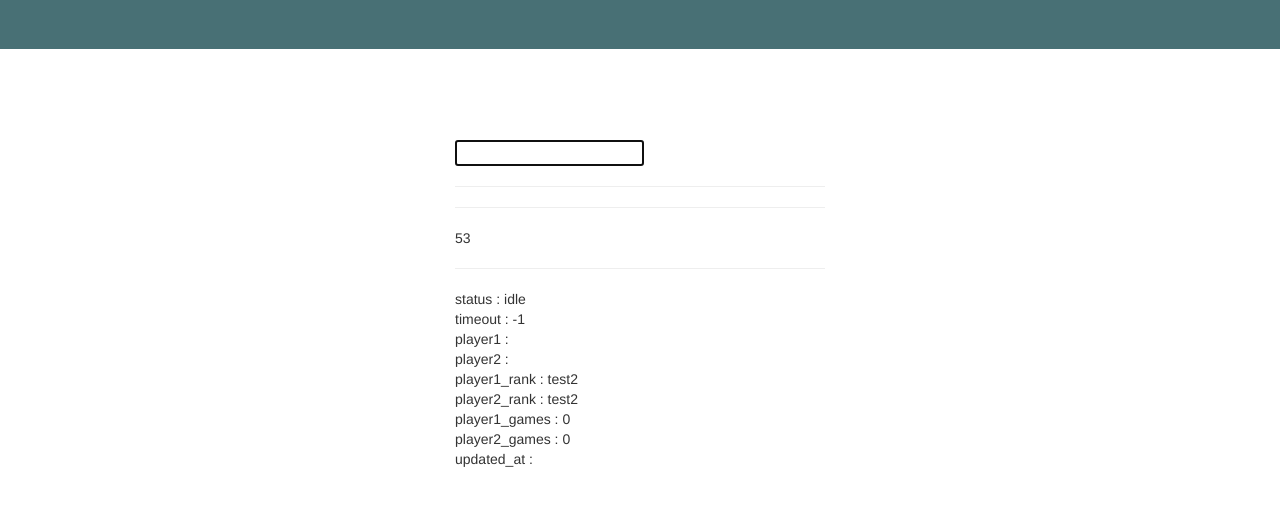
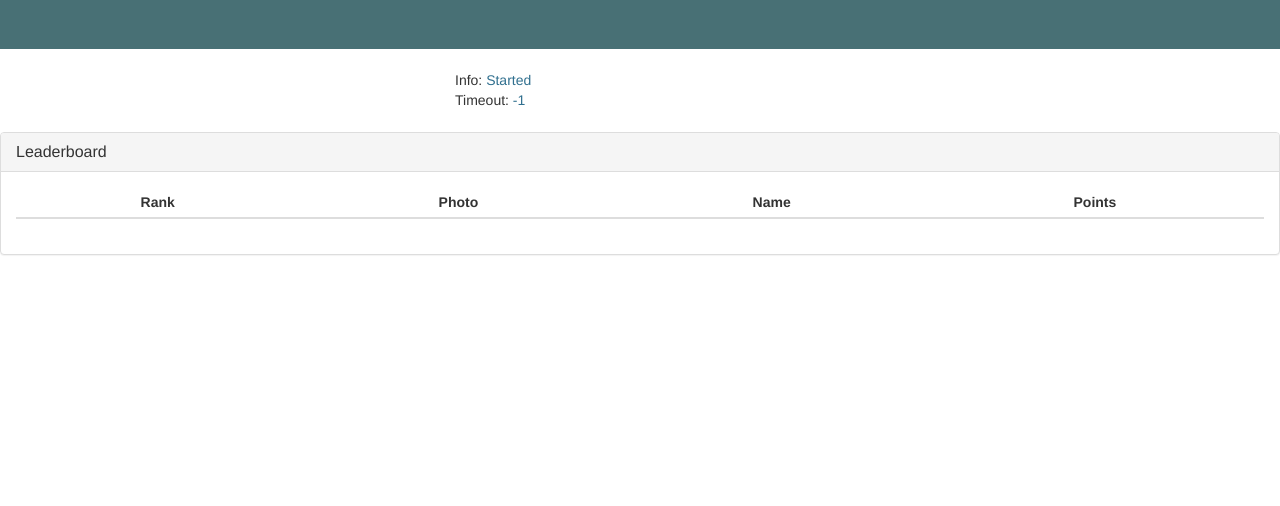
Before and after one commit to aurelion314/foosbot, a Django app: template foosbot/templates/foosbot/input.html in a window 1280 px wide. Shown: the top 506 px of the page. Run offline with Django 3.2, Linux system fonts and the light colour scheme; the template is opened without the code that fills it: most values are stand-ins (such as "Sample title", 1, 10 or a date in 2020); lists and menus that the app fills with data are empty; some libraries are stand-ins or nearby versions.

Commit message:
leaderboard in input page

```diff
--- a/foosbot/modules/handler.py
+++ b/foosbot/modules/handler.py
@@ -30,6 +30,9 @@ class Handler():
         if action == 'slack':
             import foosbot.modules.actions as actions
             return actions.slack(r, self.account_id)
+        if action == 'leaderboard':
+            import foosbot.modules.leaderboard as leaderboard
+            return leaderboard.get_leaderboard(r, self.account_id)
         if action == 'ping':
             return self.ping(request)
 
--- a/foosbot/static/js/input.js
+++ b/foosbot/static/js/input.js
@@ -4,8 +4,9 @@ audio_base_url = '/static/audio/'
 audio_url = audio_base_url + account_id + '.mp3'
 
 data = {
+  account_name: '',
   session_wakeup: 60,
-  message: '',
+  message: 'Started',
   match_data: {
     status: 'idle',
     timeout: -1,
@@ -16,13 +17,23 @@ data = {
     player1_games: 0,
     player2_games: 0,
     updated_at: '',
-  }
+  },
+  leaderboard_data: [
+    // {rank:1, fname: 'Player1', elo: 1501, photo: 'http://127.0.0.1:8000/static/img/user.jpeg'},
+  ]
 }
 
 // The object is added to a Vue instance
-var vm = new
+var vm_status = new
   Vue({
-    el: '#app',
+    el: '#status_app',
+    delimiters: ['[[', ']]'],
+    data: data
+  })
+
+var vm_leaderboard = new
+  Vue({
+    el: '#leaderboard_app',
     delimiters: ['[[', ']]'],
     data: data
   })
@@ -161,6 +172,7 @@ $(document).ready(function () {
       slackMessage += ' (' + (parseInt(player['wins_today']) + 1) + ' out of ' + (parseInt(player['games_today']) + 1) + ' today)'
       playAudio('' + player['name'] + ' Wins!', epicFollowup)
       updateSlack(slackMessage)
+      refreshLeaderboard()
       return true;
     });
   }
@@ -261,6 +273,18 @@ $(document).ready(function () {
 
     return false;
 
+  });
 
-  });
+  function refreshLeaderboard(){
+    postval = {action: 'leaderboard'}
+    $.post(handler_url, postval, function (response) {
+      response = JSON.parse(response)
+      if (response.leaderboard_data){
+        data.leaderboard_data = response.leaderboard_data
+      }
+    });
+  }
+
+  refreshLeaderboard()
+
 });
--- a/foosbot/templates/foosbot/input.html
+++ b/foosbot/templates/foosbot/input.html
@@ -6,9 +6,9 @@
 <script src="https://maxcdn.bootstrapcdn.com/bootstrap/3.3.4/js/bootstrap.min.js"></script>
 
 <style>
-  body {
+  /* body {
     padding-top: 70px;
-  }
+  } */
 
   @media (max-width: 979px) {
     body {
@@ -28,6 +28,10 @@
 
   .navbar-inverse .navbar-nav>li>a {
     color: #ffffff;
+  }
+
+  .table th {
+   text-align: center;
 }
 </style>
 
@@ -52,22 +56,59 @@ account_id = {{ account_id }}
   </nav>
 
   <div class='container' style='padding-top:70px'>
-    <form>
-      <input type='text' id='input' autofocus>
-    </form>
 
-    <hr>
-
-    <div id="app">
-      <span class='text-info'>[[ message ]]</span>
-      <hr>
+    <div id="status_app">
+      Info:
+      <span class='text-info'> [[ message ]] </span>
+      <br>
+      Timeout:
+      <span class='text-info'> [[ match_data.timeout ]] </span>
+      <!--
         [[ session_wakeup ]]
-      <hr>
         <div v-for="(value, key) in match_data">
           [[ key ]] : [[ value ]]
         </div>
+         -->
+    </div>
+
+    <form>
+      <input type='text' id='input' style="color:white; border: 0; outline: none" autocomplete="off" autofocus>
+    </form>
+
+  </div>
+
+  <div id="leaderboard_app">
+    <div id="leaderboard" class="panel panel-default">
+      <div class="panel-heading">
+        <h1 class="panel-title">[[ account_name ]] Leaderboard</h1>
+      </div>
+      <div id="ranking-content" class="panel-body">
+        <table id="rankings" class="table table-condensed text-center">
+          <thead>
+            <tr>
+              <th>Rank</th>
+              <th>Photo</th>
+              <th>Name</th>
+              <th>Points</th>
+            </tr>
+          </thead>
+          <tbody>
+            <template v-for="player in leaderboard_data">
+              <tr>
+                <td class="rank"> [[ player.rank ]]</td>
+                <td class="photo">
+                  <img :src="player.photo" onerror="this.src='/static/img/user.jpeg'" height="35" width="35" />
+                </td>
+                <td class="name">[[ player.fname ]]</td>
+                <td class="elo"> [[ player.elo ]]</td>
+              </tr>
+            </template>
+          </tbody>
+        </table>
       </div>
     </div>
+  </div>
+
 
   <script src="../static/js/vendor/vue.js"></script>
   <script src="../static/js/input.js" type="text/javascript"></script>
```
Also changed, not shown: foosbot/modules/leaderboard.py (+12 -0 lines). Lines whose indentation alone changed are shown as unchanged.
